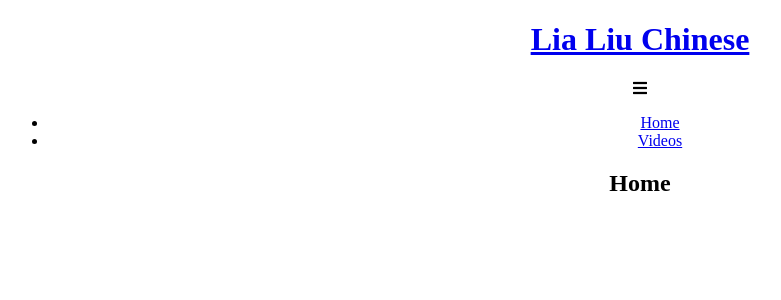
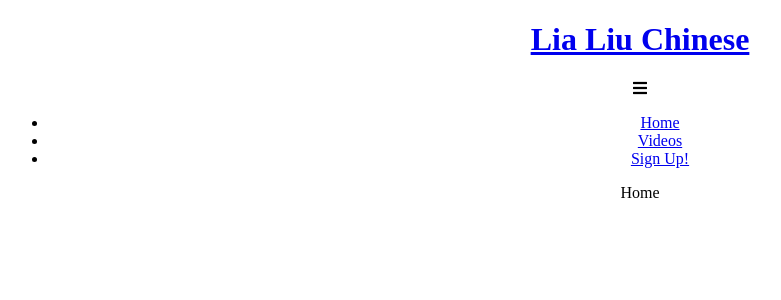
Before and after one commit to Clatrobe00/liachinese, a React (Create React App) app: page / in a window 1280 px wide. Shown: the top 300 px of the page, without its empty margins (0-781 px from the left). Built offline with nearby package versions, Linux system fonts and the light colour scheme.

Commit message:
add button component

```diff
--- a/src/components/Home.js
+++ b/src/components/Home.js
@@ -1,8 +1,10 @@
+
+
 function Home () {
     return (
-        <h2>
+        <>
             Home
-        </h2>
+        </>
     )
 };
 
--- a/src/components/Videos.js
+++ b/src/components/Videos.js
@@ -1,8 +1,8 @@
 function Videos () {
     return (
-        <h2>
+        <>
             Videos
-        </h2>
+        </>
     )
 };
 
--- a/src/components/navbar.js
+++ b/src/components/navbar.js
@@ -28,6 +28,11 @@
                                     Videos
                                 </Link>
                             </li>
+                            <li className='menuItem'>
+                                <Link to='/sign-up' className='navLink-mobile' onClick={closeMenu}>
+                                    Sign Up!
+                                </Link>
+                            </li>
                         </ul>
                     </div>
                 </div>
```
Also changed, not shown: src/components/Button.js (added, +20 -0 lines).
